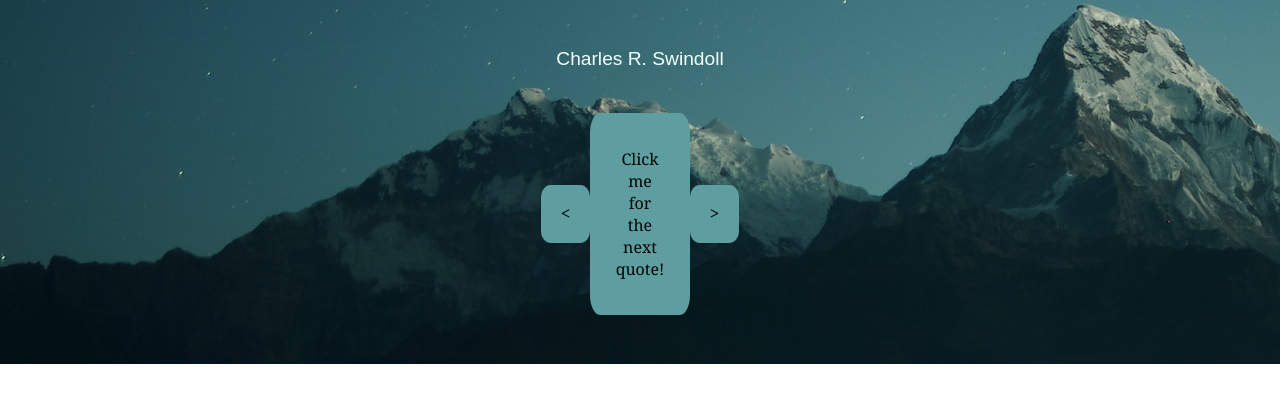
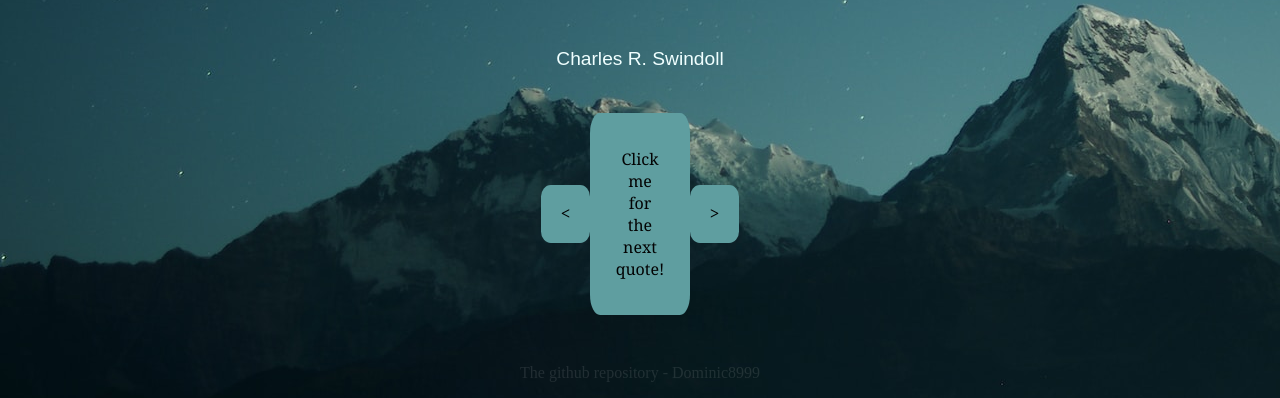
Before and after one commit to Dominic8999/random-quote-generator, a plain HTML site: page index.html in a window 1280 px wide. Shown: the part 453-851 px from the top of the page. Before the commit the page ends 817 px from the top, so only its background shows below. Drawn offline with Linux system fonts and the light colour scheme; a web font is replaced by a local one.

Commit message:
link to git

```diff
--- a/index.css
+++ b/index.css
@@ -66,6 +66,18 @@ span:first-child, span:last-child {
     font-weight: 400;
 }
 
+a {
+    display: flex;
+    justify-content: center;
+    text-align: center;
+    text-decoration: none;
+    color: white;
+    opacity: 0.1;
+}
+a:hover {
+    opacity: 1;
+}
+
 /* Styles for screen widths between 501px and 999px */
 @media (min-width: 300px) and (max-width: 999px) {
     div:not(.button_etc) {
--- a/index.html
+++ b/index.html
@@ -29,6 +29,7 @@
         </div>
     </main>
     <footer>
+        <p><a href="https://github.com/Dominic8999/random-quote-generator" target="_blank">The github repository - Dominic8999</a></p>
         <script>
             document.addEventListener('keydown', function (event) {
                 if (event.key === "ArrowLeft") {
@@ -38,6 +39,7 @@
                     document.querySelector('#next').click();
                 }
                 else if (event.key === " ") {
+                    event.preventDefault()
                     document.querySelector('#btn-el').click();
                 }
             });
```
